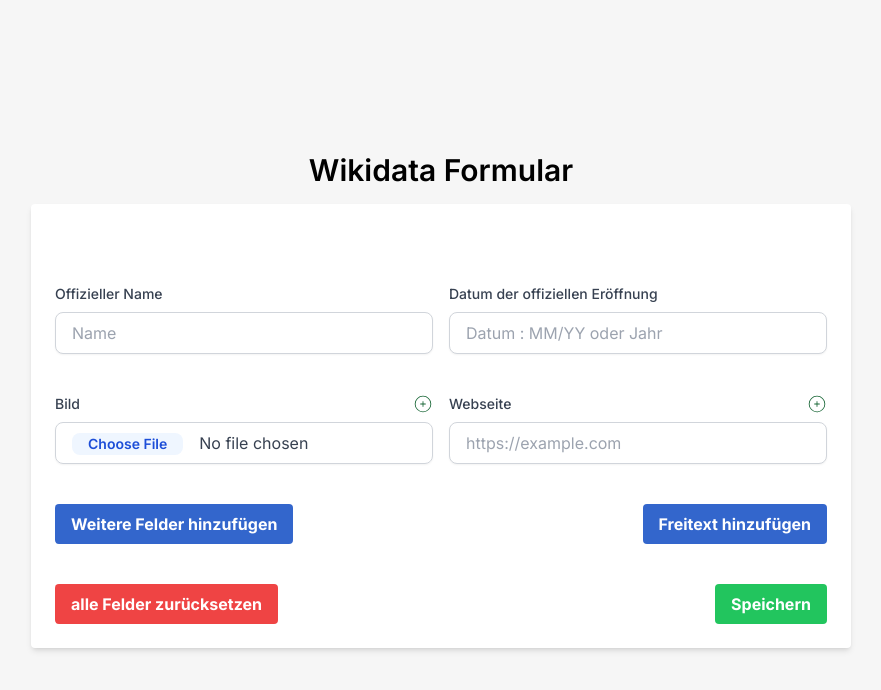
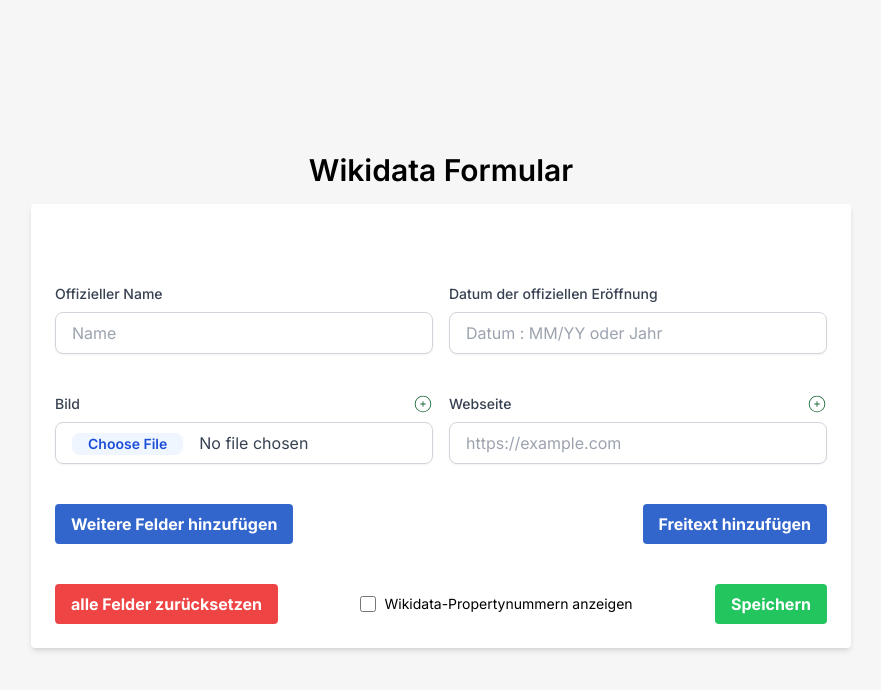
Before and after one commit to ShahwanS/Wikidata, a Next.js app: page / in a window 1280 px wide. Shown: the top 690 px of the page, without its empty margins (199-1080 px from the left). Built offline with nearby package versions, Linux system fonts and the light colour scheme.

Commit message:
Add feature: wikidata property numbers, toggle display via checkbox, with reference to wikidata website

```diff
--- a/src/app/components/Field.tsx
+++ b/src/app/components/Field.tsx
@@ -12,6 +12,7 @@ export interface FieldProps {
   onChange?: (event: React.ChangeEvent<HTMLInputElement>) => void;
   options?: Array<{ label: string; value: string }>;
   children?: ReactNode;
+  showWikiProp? : boolean
 }
 
 /**
@@ -19,7 +20,7 @@ export interface FieldProps {
  * @param FieldProps Property welche durch die Komponente dargestellt werden soll
  * @returns
  */
-const Field: React.FC<FieldProps> = ({property,onChange,onDelete,options,children}) => {
+const Field: React.FC<FieldProps> = ({property,onChange,onDelete,options,children,showWikiProp}) => {
 
   const {name, type, placeholder, wikidataprop, value, choices, unique, required} = property;
 
@@ -50,6 +51,9 @@ const Field: React.FC<FieldProps> = ({property,onChange,onDelete,options,childre
       <div className="flex justify-between">
         <label className="block mb-2 text-sm font-medium text-gray-700">
           {name}
+        {showWikiProp && wikidataprop!= ("" || undefined) && (
+          <>{" ("}<a href={"https://www.wikidata.org/wiki/Property:"+wikidataprop} target="_blank" tabIndex={-1} className="text-blue-600 underline">{wikidataprop}</a>{")"}</>
+        )}
         </label>
         <div>
           {/* Trash bin icon to delete the last input field or the entire property component; only if the property is not mandatory */}
@@ -59,6 +63,7 @@ const Field: React.FC<FieldProps> = ({property,onChange,onDelete,options,childre
                 onClick={removeInputField}
                 className="ml-2 text-red-500 hover:text-red-700"
                 aria-label={`Delete ${name}`}
+                tabIndex={-1}
               >
                 <MdDeleteOutline size="20px" />
               </button>
@@ -70,6 +75,7 @@ const Field: React.FC<FieldProps> = ({property,onChange,onDelete,options,childre
                 type="button"
                 onClick={addInputField}
                 className="ml-2 text-green-800 hover:opacity-40"
+                tabIndex={-1}
               >
                 <CiCirclePlus size="20px" />
               </button>
@@ -116,7 +122,7 @@ const Field: React.FC<FieldProps> = ({property,onChange,onDelete,options,childre
       )
       : type === "radio" ? (
         inputFields.map((d, index)=>(
-          <div>
+          <div key={name+index}>
             {choices?.map((choice, i)=>(
               <>
                 <input type="radio" key={name+d+index+choice+i} id={choice} name={"Rollstuhl geeignet"+index} value={choice}/>
--- a/src/app/page.tsx
+++ b/src/app/page.tsx
@@ -16,6 +16,7 @@ export default function Home() {
       name: "Offizieller Name",
       type: "text",
       placeholder: "Name",
+      wikidataprop: "P1448",
       unique: true,
       required: true
     },
@@ -23,14 +24,15 @@ export default function Home() {
       name: "Datum der offiziellen Eröffnung",
       type: "text",
       placeholder: "Datum : MM/YY oder Jahr",
+      wikidataprop: "P1619",
       unique: true,
       required: true
     },
-    { name: "Bild", type: "file", required: true},
+    { name: "Bild", type: "file", wikidataprop: "P18", required: true},
     {
       name: "Webseite",
       type: "text",
-      placeholder: "https://example.com", required: true
+      placeholder: "https://example.com", wikidataprop: "P856", required: true
     },
   ]);
   /** This state is for the Richtextfields that are currently displayed on the page */
@@ -41,6 +43,8 @@ export default function Home() {
   const [richtextCounter, setRichtextCounter] = useState<number>(0);
   /** The state saves if the Popup is shown or not */
   const [showPopup, setShowPopup] = useState<boolean>(false);
+  /** The state saves if the Wikipropnumbers are shown or not */
+  const [showWikiProps, setShowWikiProps] = useState<boolean>(false);
 
   // Function to add new fields
   /**
@@ -197,6 +201,7 @@ export default function Home() {
                         key={category+field.name}
                         property={field}
                         onDelete={() => removeField(field)}
+                        showWikiProp={showWikiProps}
                       />
                     );
                 })}
@@ -245,6 +250,14 @@ export default function Home() {
               >
                 alle Felder zurücksetzen
               </button>
+              <div className="flex items-center">
+                <input
+                  type="checkbox"
+                  className="mr-2 h-4 w-4 text-indigo-600 focus:ring-indigo-500 border-gray-300 rounded"
+                  onChange={(e)=>{setShowWikiProps(e.target.checked)}}
+                />
+                <label className="text-sm">Wikidata-Propertynummern anzeigen</label>
+              </div>
               <button
                 type="submit"
                 className="bg-green-500 hover:bg-green-700 text-white font-bold py-2 px-4 rounded transition duration-300"
```
